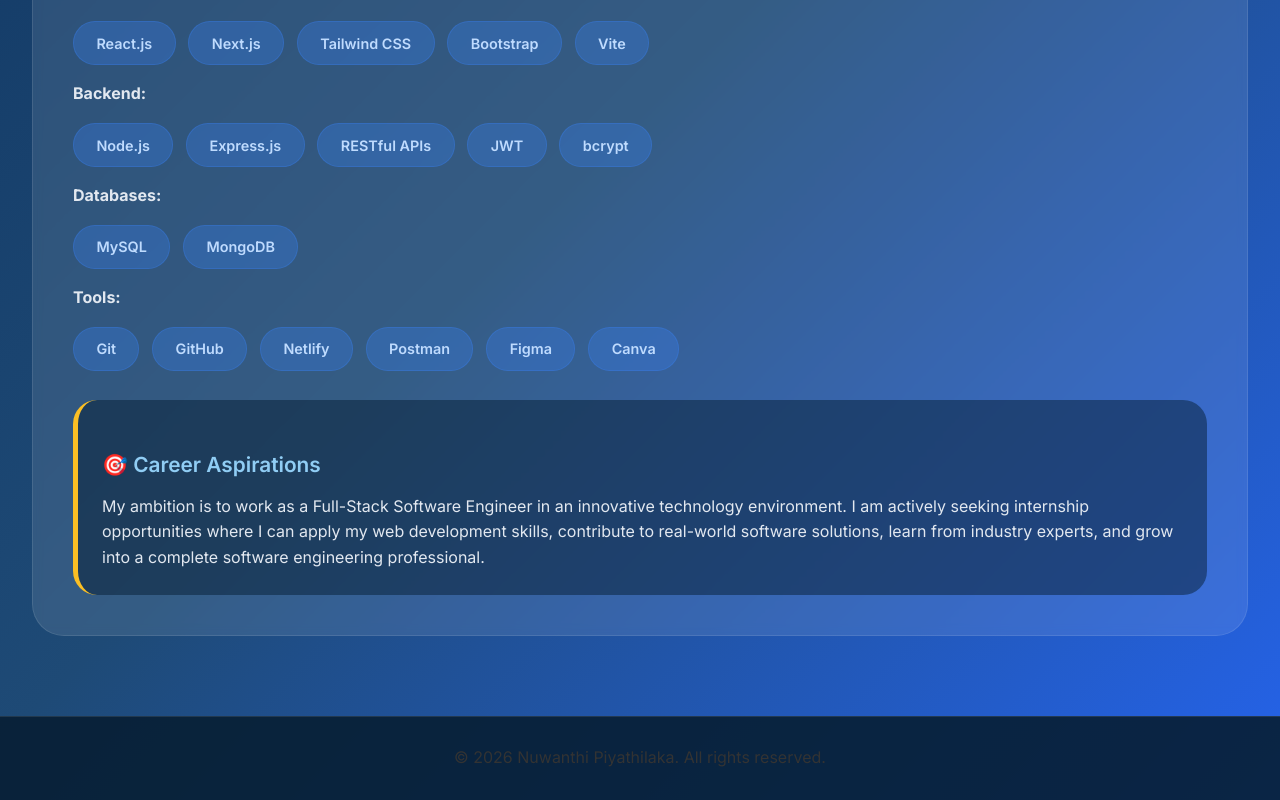
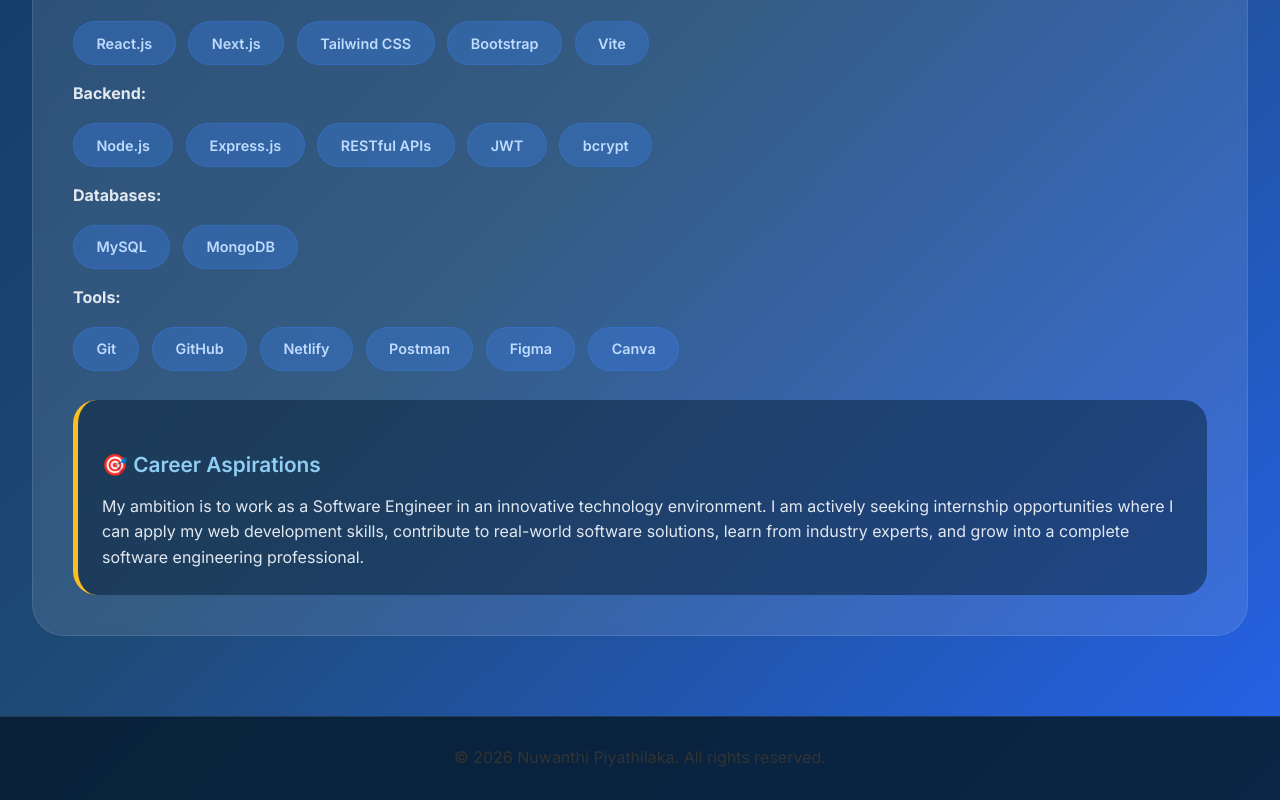
Before and after one commit to Nuwanthi608/my-portfolio, a React (Create React App) app: page /about in a window 1280 px wide. Shown: the part 595-1395 px from the top of the page. Built offline with nearby package versions, Linux system fonts and the light colour scheme.

Commit message:
Update About Me and Career Aspirations section

```diff
--- a/src/components/About.js
+++ b/src/components/About.js
@@ -76,7 +76,7 @@ function About() {
 
         <div className="aspirations">
           <h3>🎯 Career Aspirations</h3>
-          <p>My ambition is to work as a Full-Stack Software Engineer
+          <p>My ambition is to work as a  Software Engineer
             in an innovative technology environment. I am actively
             seeking internship opportunities where I can apply my web
             development skills, contribute to real-world software solutions,
```
